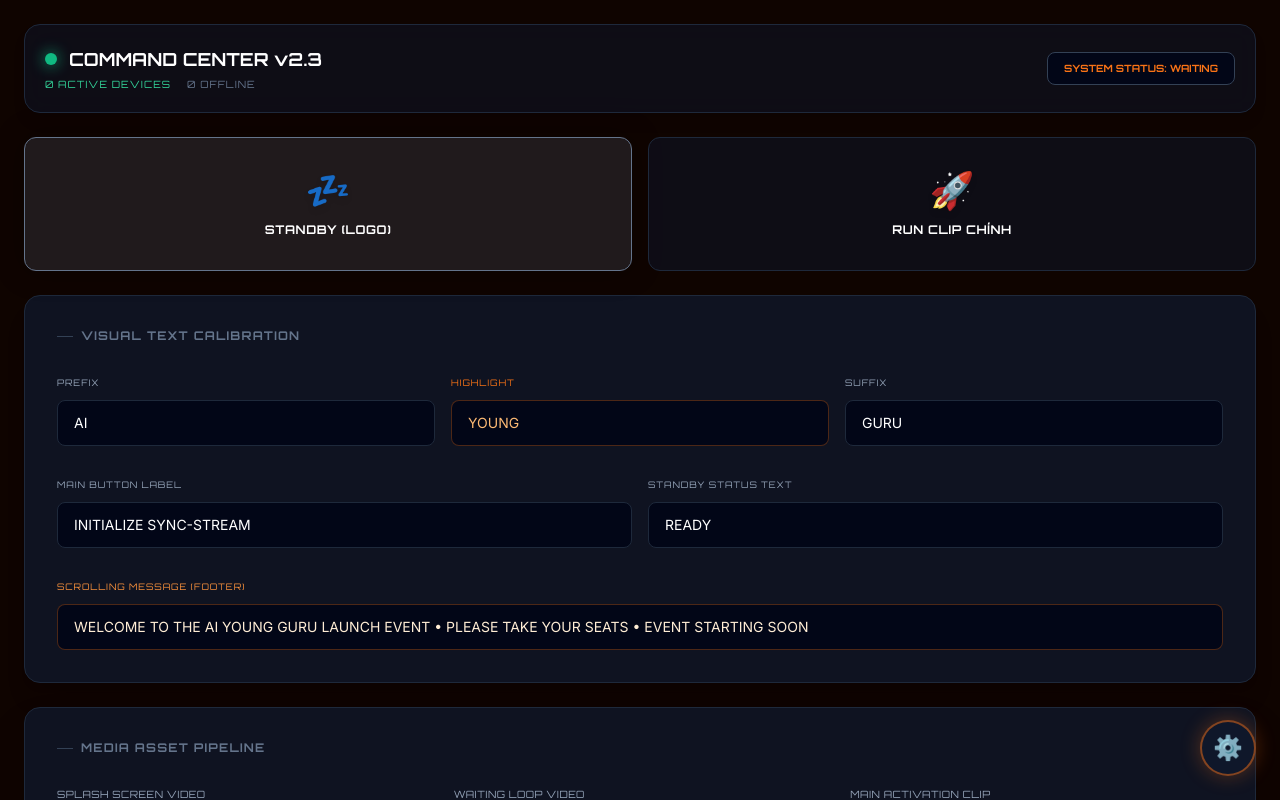
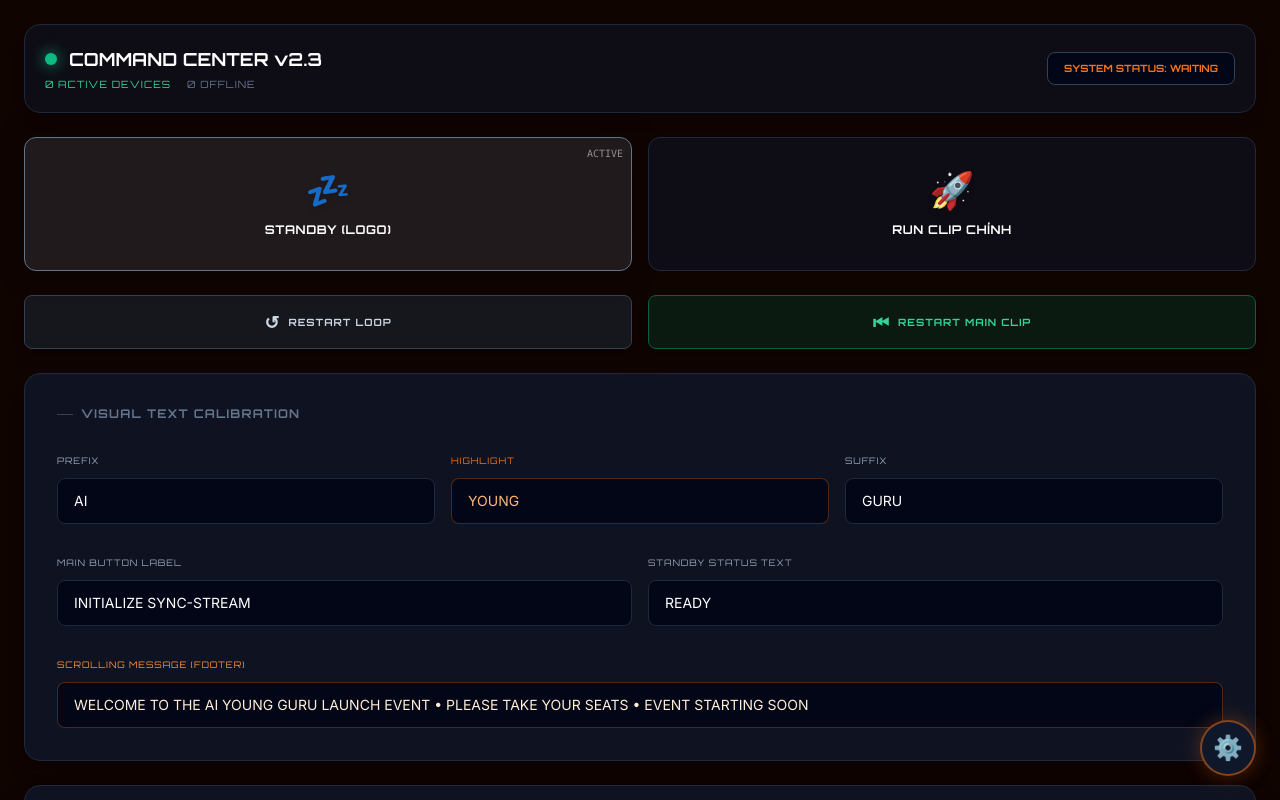
Before and after one commit to tranthienquy/KickOff_App, a React (Vite) app: page /#/admin in a window 1280 px wide. Built offline with nearby package versions, Linux system fonts and the light colour scheme; no server answers; the database is empty; sample sign-in values are in the browser's storage.

Commit message:
feat: Refactor AdminView quick actions and clean up index.html
Updates the AdminView to group quick action buttons by status switching functionality, improving clarity. Removes redundant script tag and stylesheet link from index.html. Also removes a trailing empty line from types.ts.

```diff
--- a/components/AdminView.tsx
+++ b/components/AdminView.tsx
@@ -150,7 +150,7 @@ const AdminView: React.FC = () => {
           </div>
         </div>
 
-        {/* Quick Actions - Updated to 2 columns */}
+        {/* Quick Actions - Status Switching */}
         <div className="grid grid-cols-1 md:grid-cols-2 gap-4">
           {[
             { id: EventStatus.WAITING, label: 'STANDBY (LOGO)', icon: '💤', color: 'slate' },
@@ -159,17 +159,35 @@ const AdminView: React.FC = () => {
             <button
               key={btn.id}
               onClick={() => handleStatusChange(btn.id)}
-              disabled={pendingStatus === btn.id}
-              className={`p-8 rounded-xl border transition-all duration-300 active:scale-95 flex flex-col items-center gap-3 ${
+              className={`p-8 rounded-xl border transition-all duration-300 active:scale-95 flex flex-col items-center gap-3 relative overflow-hidden group ${
                 state.status === btn.id
                   ? `bg-${btn.color}-500/20 border-${btn.color}-500 shadow-[0_0_30px_rgba(0,0,0,0.3)]`
                   : 'bg-slate-900/50 border-slate-800 hover:border-slate-700'
               } ${pendingStatus === btn.id ? 'opacity-50 animate-pulse' : ''}`}
             >
-              <div className="text-4xl filter drop-shadow-md">{btn.icon}</div>
+              <div className="text-4xl filter drop-shadow-md group-hover:scale-110 transition-transform">{btn.icon}</div>
               <div className="font-orbitron font-bold text-xs text-white uppercase tracking-wider">{btn.label}</div>
+              {state.status === btn.id && (
+                 <div className="absolute top-2 right-2 text-[10px] text-white/50 font-mono">ACTIVE</div>
+              )}
             </button>
           ))}
+        </div>
+
+        {/* RESTART CONTROLS - Added specific buttons for resetting clips */}
+        <div className="grid grid-cols-2 gap-4 -mt-2">
+            <button
+                onClick={() => handleStatusChange(EventStatus.WAITING)}
+                className="bg-slate-800/50 hover:bg-slate-700 border border-slate-700 hover:border-slate-500 text-slate-300 py-3 rounded-lg font-orbitron text-[10px] font-bold tracking-widest uppercase flex items-center justify-center gap-2 transition-all active:scale-95 shadow-lg"
+            >
+                <span className="text-lg">↺</span> RESTART LOOP
+            </button>
+            <button
+                onClick={() => handleStatusChange(EventStatus.ACTIVATED)}
+                className="bg-emerald-900/30 hover:bg-emerald-900/50 border border-emerald-800 hover:border-emerald-500 text-emerald-400 py-3 rounded-lg font-orbitron text-[10px] font-bold tracking-widest uppercase flex items-center justify-center gap-2 transition-all active:scale-95 shadow-lg"
+            >
+                <span className="text-lg">⏮</span> RESTART MAIN CLIP
+            </button>
         </div>
 
         {/* UI Text Settings */}
--- a/index.html
+++ b/index.html
@@ -54,11 +54,9 @@
   }
 }
 </script>
-  <link rel="stylesheet" href="/index.css">
-</head>
+  </head>
   <body>
     <div id="root"></div>
     <script type="module" src="./index.tsx" crossorigin></script>
-  <script type="module" src="/index.tsx"></script>
-</body>
+  </body>
 </html>
```
Also changed, not shown: components/ClientView.tsx (line endings or trailing spaces), types.ts (line endings or trailing spaces), 1 other file (tests, documents, lock files or other folders).
